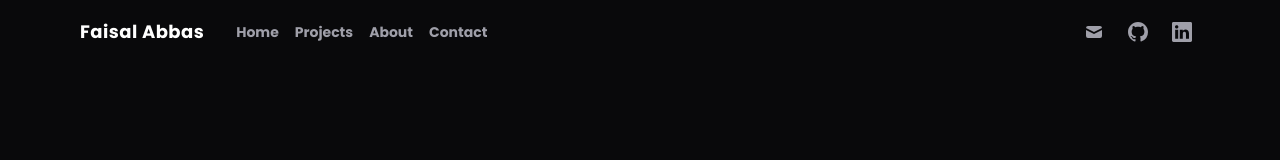
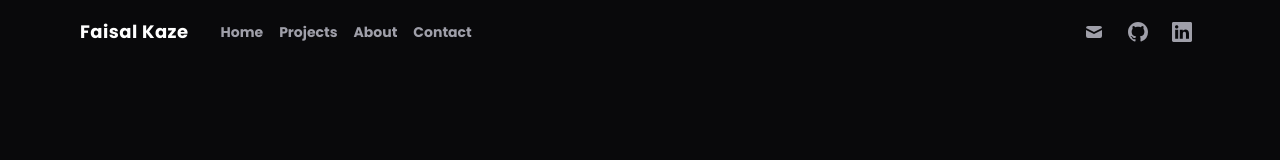
Before and after one commit to kaze1-dev/portfolio, a Next.js app: page / in a window 1280 px wide. Shown: the top 160 px of the page. Built offline with nearby package versions, Linux system fonts and the light colour scheme.

Commit message:
feat: Faisal Kaze

```diff
--- a/components/Footer.tsx
+++ b/components/Footer.tsx
@@ -183,7 +183,7 @@ const Footer = () => {
         <div className="flex flex-col items-center justify-between gap-4 sm:flex-row">
           <div className="flex flex-col items-center gap-2 text-center text-sm sm:flex-row sm:gap-6 sm:text-left">
             <div className="select-none font-bold tracking-wide text-white">
-              Faisal Abbas<span className="text-zinc-300">.</span>
+              Faisal Kaze<span className="text-zinc-300">.</span>
             </div>
             <span className="hidden text-zinc-700 sm:inline">|</span>
             <p className="text-xs text-zinc-600">&copy; 2026 All rights reserved.</p>
--- a/components/Header.tsx
+++ b/components/Header.tsx
@@ -9,7 +9,7 @@ const Header = () => {
       <div className="mx-auto flex h-16 max-w-6xl items-center justify-between px-4">
         <div className="flex items-center space-x-8">
           <div className="cursor-pointer select-none text-lg font-bold tracking-wide text-white transition hover:text-zinc-300">
-            Faisal Abbas
+            Faisal Kaze
           </div>
 
           <nav className="hidden items-center space-x-4 md:flex">
```
